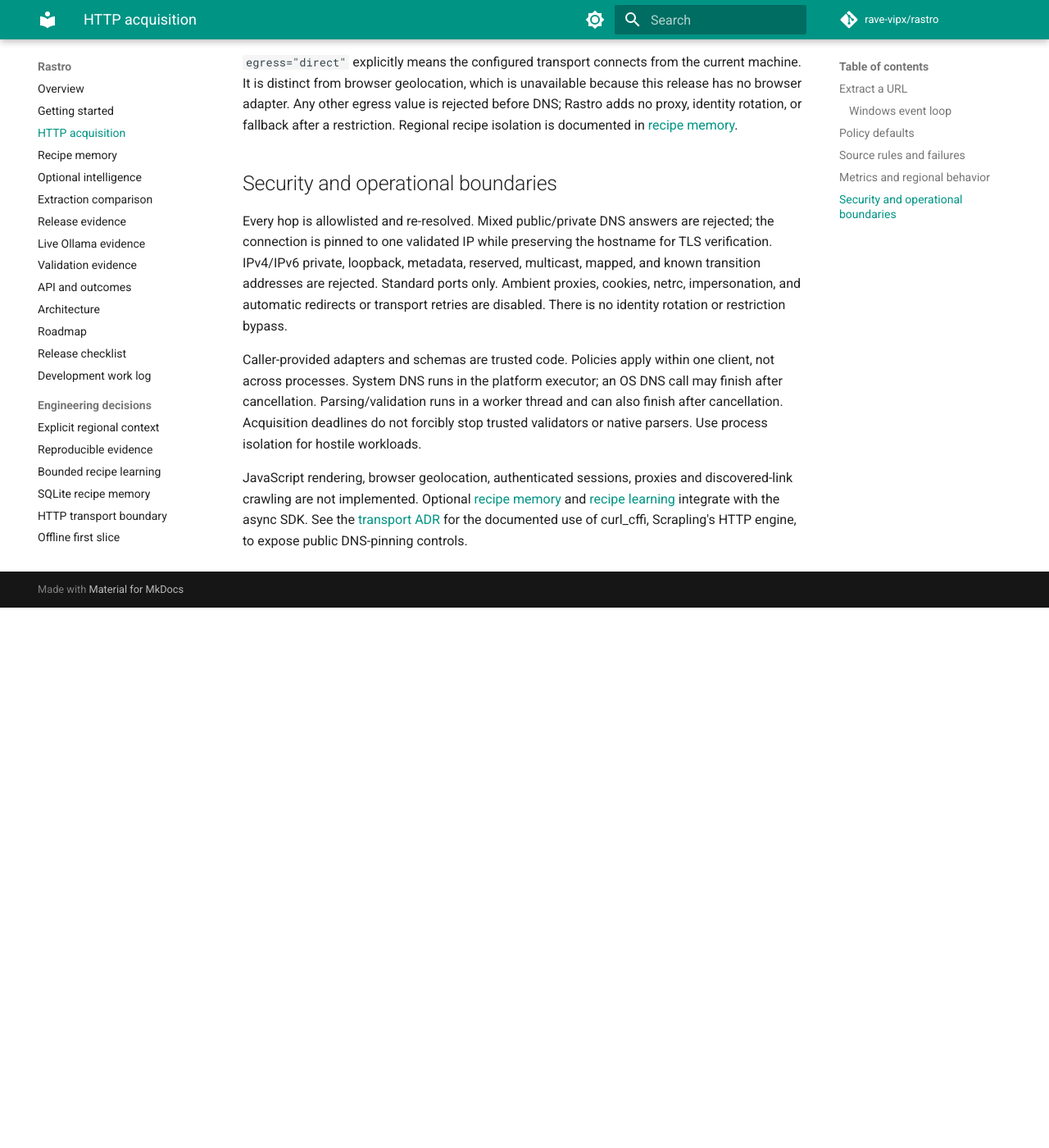
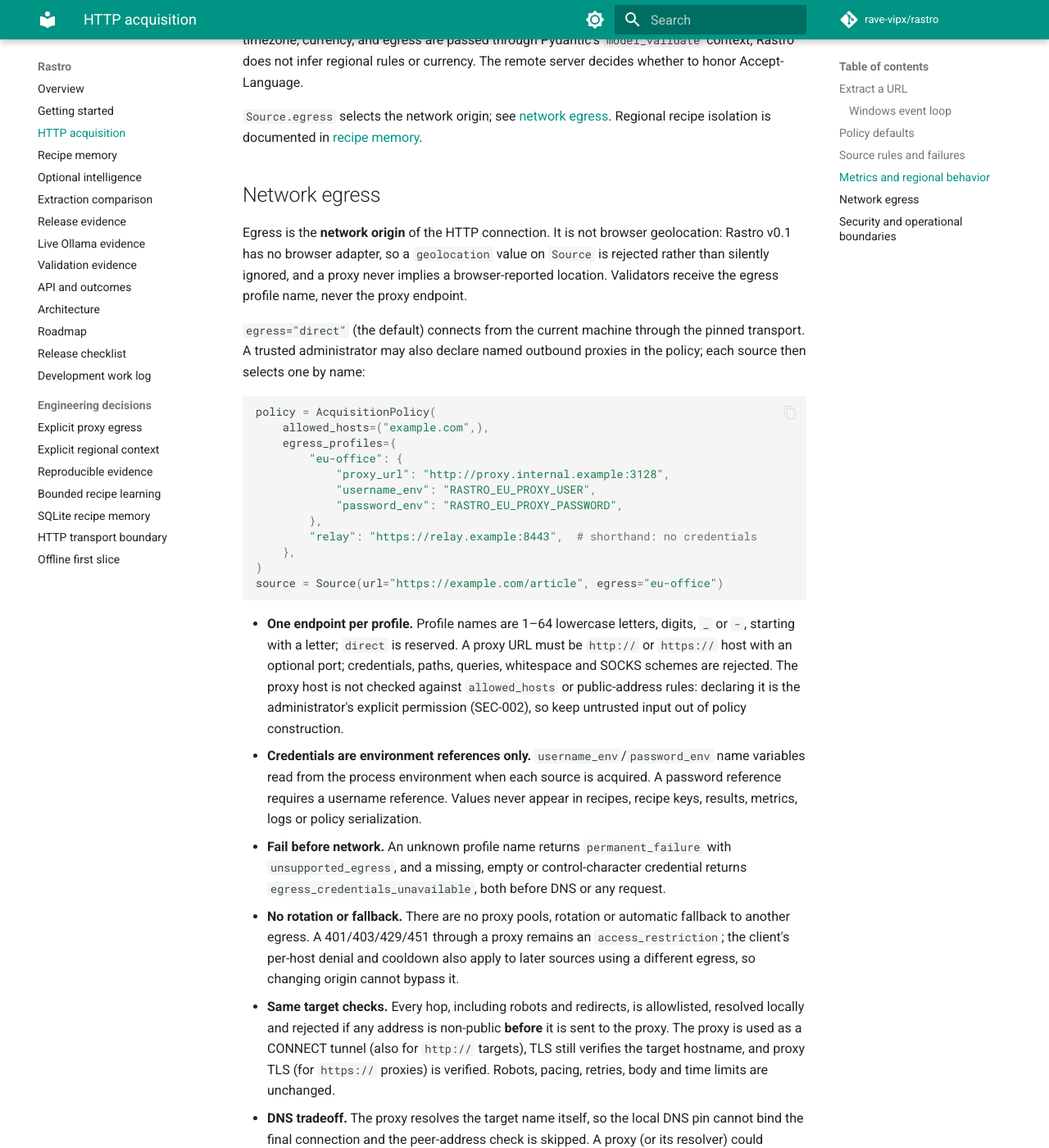
Before and after one commit to rave-vipx/rastro, an MkDocs documentation site: the page built from docs/acquisition.md, in a window 1280 px wide and 1400 px high, scrolled down 3611 px. Shown: the whole window at 82% size. Built offline with MkDocs 1.6.1 and Material for MkDocs 9.7.7, drawn with Linux system fonts in a browser that asks for light colours; comment, search, counter and statistics services are not loaded; before the commit the page ends 4352 px from its top, so only the background shows below that; some of the changed text lies outside the part shown.

Commit message:
docs: document explicit egress and record ADR 0008
Explain network origin versus browser geolocation, profile configuration,
secret references, no-fallback behavior and the proxy DNS-pinning tradeoff.

Requirements: GEO-001, GEO-002, GEO-003, GEO-005, SEC-011.

Co-Authored-By: Claude Opus 5.5 <noreply@anthropic.com>

````diff
--- a/docs/acquisition.md
+++ b/docs/acquisition.md
@@ -78,6 +78,7 @@ emit a warning; use the selector configuration above when warnings are errors.
 | `max_retries` | `2` | Additional attempts per hop for network/DNS/timeouts and selected transient HTTP statuses. |
 | `backoff_seconds` | `1` | Initial exponential retry delay. |
 | `max_retry_delay_seconds` | `30` | Cap on local backoff; fallback cooldown for 429 with missing/invalid Retry-After. Never shortens a valid server delay. |
+| `egress_profiles` | `{}` | Up to 16 named, administrator-declared HTTP(S) proxies. See [network egress](#network-egress). |
 
 `Limits.max_html_bytes` bounds decoded response bytes during transfer and UTF-8
 input bytes before extraction. Redirect bodies obey the same limit. Robots bodies
@@ -131,11 +132,66 @@ before DNS. Locale, languages, timezone, currency, and egress are passed through
 Pydantic's `model_validate` context; Rastro does not infer regional rules or currency.
 The remote server decides whether to honor Accept-Language.
 
-`egress="direct"` explicitly means the configured transport connects from the
-current machine. It is distinct from browser geolocation, which is unavailable
-because this release has no browser adapter. Any other egress value is rejected
-before DNS; Rastro adds no proxy, identity rotation, or fallback after a restriction.
+`Source.egress` selects the network origin; see [network egress](#network-egress).
 Regional recipe isolation is documented in [recipe memory](memory.md).
+
+## Network egress
+
+Egress is the **network origin** of the HTTP connection. It is not browser
+geolocation: Rastro v0.1 has no browser adapter, so a `geolocation` value on `Source`
+is rejected rather than silently ignored, and a proxy never implies a browser-reported
+location. Validators receive the egress profile name, never the proxy endpoint.
+
+`egress="direct"` (the default) connects from the current machine through the
+pinned transport. A trusted administrator may also declare named outbound proxies
+in the policy; each source then selects one by name:
+
+```python
+policy = AcquisitionPolicy(
+    allowed_hosts=("example.com",),
+    egress_profiles={
+        "eu-office": {
+            "proxy_url": "http://proxy.internal.example:3128",
+            "username_env": "RASTRO_EU_PROXY_USER",
+            "password_env": "RASTRO_EU_PROXY_PASSWORD",
+        },
+        "relay": "https://relay.example:8443",  # shorthand: no credentials
+    },
+)
+source = Source(url="https://example.com/article", egress="eu-office")
+```
+
+- **One endpoint per profile.** Profile names are 1–64 lowercase letters, digits, `_`
+  or `-`, starting with a letter; `direct` is reserved. A proxy URL must be
+  `http://` or `https://` host with an optional port; credentials, paths, queries,
+  whitespace and SOCKS schemes are rejected. The proxy host is not checked against
+  `allowed_hosts` or public-address rules: declaring it is the administrator's
+  explicit permission (SEC-002), so keep untrusted input out of policy construction.
+- **Credentials are environment references only.** `username_env`/`password_env`
+  name variables read from the process environment when each source is acquired.
+  A password reference requires a username reference. Values never appear in
+  recipes, recipe keys, results, metrics, logs or policy serialization.
+- **Fail before network.** An unknown profile name returns `permanent_failure` with
+  `unsupported_egress`, and a missing, empty or control-character credential
+  returns `egress_credentials_unavailable`, both before DNS or any request.
+- **No rotation or fallback.** There are no proxy pools, rotation or automatic
+  fallback to another egress. A 401/403/429/451 through a proxy remains an
+  `access_restriction`; the client's per-host denial and cooldown also apply to
+  later sources using a different egress, so changing origin cannot bypass it.
+- **Same target checks.** Every hop, including robots and redirects, is allowlisted,
+  resolved locally and rejected if any address is non-public **before** it is sent to
+  the proxy. The proxy is used as a CONNECT tunnel (also for `http://` targets), TLS
+  still verifies the target hostname, and proxy TLS (for `https://` proxies) is
+  verified. Robots, pacing, retries, body and time limits are unchanged.
+- **DNS tradeoff.** The proxy resolves the target name itself, so the local DNS
+  pin cannot bind the final connection and the peer-address check is skipped. A
+  proxy (or its resolver) could connect elsewhere; trust the proxy accordingly. See
+  [ADR 0008](decisions/0008-explicit-egress.md).
+
+`ExtractionResult.metrics.egress` records the profile name used (`direct` for
+direct connections), never the proxy URL. Proxy failures surface as the transient
+`proxy_failure` category when curl identifies them, otherwise as `network_failure`.
+Recipe memory isolates recipes by egress name; see [recipe memory](memory.md).
 
 ## Security and operational boundaries
 
@@ -143,8 +199,9 @@ Every hop is allowlisted and re-resolved. Mixed public/private DNS answers are
 rejected; the connection is pinned to one validated IP while preserving the
 hostname for TLS verification. IPv4/IPv6 private, loopback, metadata, reserved,
 multicast, mapped, and known transition addresses are rejected. Standard ports
-only. Ambient proxies, cookies, netrc, impersonation, and automatic redirects or
-transport retries are disabled. There is no identity rotation or restriction bypass.
+only. Ambient (environment) proxies, cookies, netrc, impersonation, and automatic
+redirects or transport retries are disabled; only an explicitly selected egress
+profile uses a proxy. There is no identity rotation or restriction bypass.
 
 Caller-provided adapters and schemas are trusted code. Policies apply within one
 client, not across processes. System DNS runs in the platform executor; an OS DNS
@@ -152,8 +209,8 @@ call may finish after cancellation. Parsing/validation runs in a worker thread a
 can also finish after cancellation. Acquisition deadlines do not forcibly stop
 trusted validators or native parsers. Use process isolation for hostile workloads.
 
-JavaScript rendering, browser geolocation, authenticated sessions, proxies and
-discovered-link crawling are not implemented. Optional [recipe memory](memory.md) and
+JavaScript rendering, browser geolocation, authenticated sessions, SOCKS or rotating
+proxies and discovered-link crawling are not implemented. Optional [recipe memory](memory.md) and
 [recipe learning](intelligence.md) integrate with the async SDK. See the
 [transport ADR](decisions/0002-policy-aware-acquisition.md) for the documented use of
 curl_cffi, Scrapling's HTTP engine, to expose public DNS-pinning controls.
--- a/mkdocs.yml
+++ b/mkdocs.yml
@@ -38,6 +38,7 @@ nav:
   - Release checklist: releasing.md
   - Development work log: development/work-log.md
   - Engineering decisions:
+      - Explicit proxy egress: decisions/0008-explicit-egress.md
       - Explicit regional context: decisions/0006-explicit-regional-context.md
       - Reproducible evidence: decisions/0005-reproducible-release-evidence.md
       - Bounded recipe learning: decisions/0004-bounded-recipe-learning.md
````
Also changed, not shown: CHANGELOG.md (+2 -0 lines), docs/api.md (+4 -3 lines), docs/decisions/0008-explicit-egress.md (added, +87 -0 lines), docs/memory.md (+1 -1 lines).
